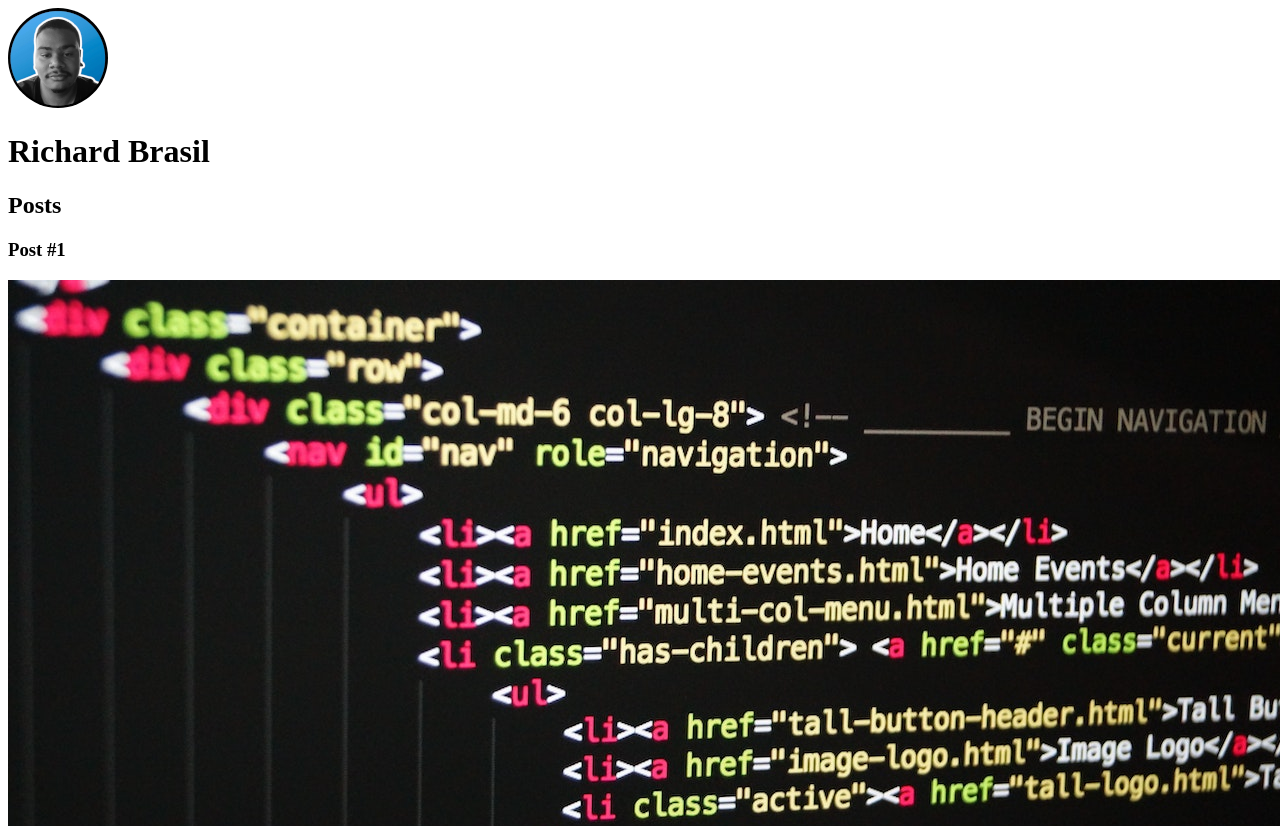
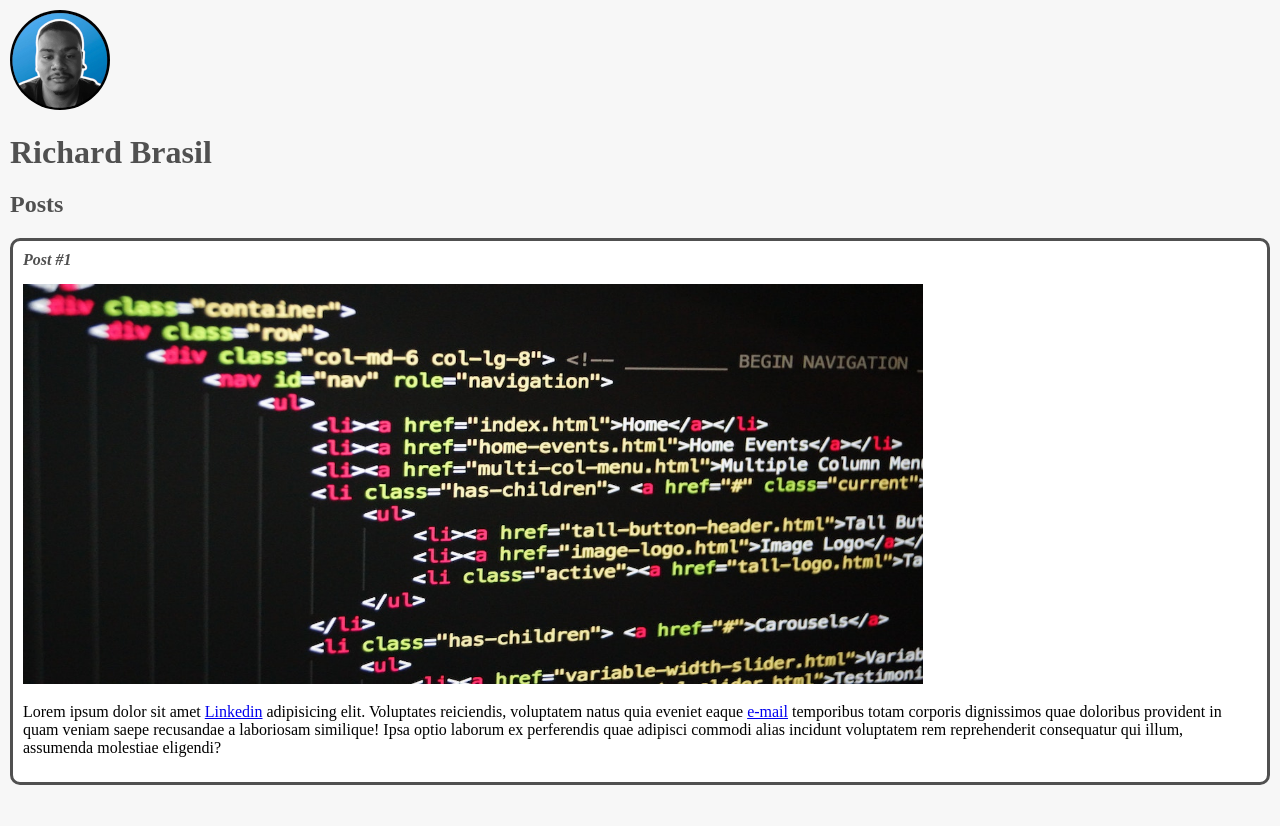
Before and after one commit to richardbrasil1/workspace, a plain HTML site: page html-css-dio/index.html in a window 1280 px wide. Shown: the top 826 px of the page. After the commit the page ends 800 px from the top, so only its background shows below. Drawn offline with Linux system fonts and the light colour scheme.

Commit message:
inclusao de estilos

```diff
--- a/html-css-dio/index.html
+++ b/html-css-dio/index.html
@@ -1,33 +1,38 @@
 <!DOCTYPE html>
 <html lang="pt-br">
+
 <head>
     <meta charset="UTF-8">
     <meta http-equiv="X-UA-Compatible" content="IE=edge">
     <meta name="viewport" content="width=device-width, initial-scale=1.0">
     <title>Site Pessoal</title>
-    <style>
-        .foto-perfil{
-            border-radius: 50%;
-        }
-    </style>
+    <link rel="stylesheet" href="style.css">
+
 </head>
+
 <body>
     <header>
         <img src="imagens/foto -perfil-att.jpg" alt="foto de rosto Richard Brasil" class="foto-perfil">
-        <h1>Richard Brasil</h1>
+        <h1 id="title">Richard Brasil</h1>
     </header>
     <section>
         <header>
-            <h2>Posts</h2>
+            <h2 class="subtitle">Posts</h2>
         </header>
-        <article>
+        <article class="post">
             <header>
-                <h3>Post #1</h3>
-                <img src="imagens/codigo-html.jpg" alt="Editor de texto contendo código HTML">
+                <h3 class="post_title">Post #1</h3>
+                <img src="imagens/codigo-html.jpg" alt="Editor de texto contendo código HTML" class="img_post">
             </header>
-            <p>Lorem ipsum dolor sit amet <a href="https://www.linkedin.com/in/richard-brasil-3a0526146/" target="_blank">Linkedin</a> adipisicing elit. Voluptates reiciendis, voluptatem natus quia eveniet eaque <a href="mailto:richardbrasil1@hotmail.com">e-mail</a> temporibus totam corporis dignissimos quae doloribus provident in quam veniam saepe recusandae a laboriosam similique! Ipsa optio laborum ex perferendis quae adipisci commodi alias incidunt voluptatem rem reprehenderit consequatur qui illum, assumenda molestiae eligendi?</p>
+            <p class="post_content">Lorem ipsum dolor sit amet <a href="https://www.linkedin.com/in/richard-brasil-3a0526146/"
+                    target="_blank">Linkedin</a> adipisicing elit. Voluptates reiciendis, voluptatem natus quia eveniet
+                eaque <a href="mailto:richardbrasil1@hotmail.com">e-mail</a> temporibus totam corporis dignissimos quae
+                doloribus provident in quam veniam saepe recusandae a laboriosam similique! Ipsa optio laborum ex
+                perferendis quae adipisci commodi alias incidunt voluptatem rem reprehenderit consequatur qui illum,
+                assumenda molestiae eligendi?</p>
         </article>
     </section>
     <footer></footer>
 </body>
+
 </html>
--- /dev/null
+++ b/html-css-dio/style.css
@@ -0,0 +1,43 @@
+*{
+    margin: 0px;
+    padding: 0px;
+ }
+body{
+    background: #f7f7f7;
+ }
+.foto-perfil {
+    border-radius: 50%;
+    margin: 10px;
+ }
+#title{
+    padding: 10px;
+}
+.subtitle{
+    padding: 10px;
+}
+ #title, .subtitle, .post_title{
+    color: #505050;
+
+ }
+ .post_title{
+    font-size: 16px;
+    font-style: italic;
+    margin-bottom: 15px;
+ }
+ .img_post{
+    width:  900px;
+    height: 400px;
+    margin-bottom: 15px;
+ }
+ .post{
+    background-color: white;
+    padding: 10px;
+    border: 3px solid #505050;
+    margin: 10px;
+    margin-bottom: 15px;
+    border-radius: 10px;
+ }
+ .post_content{
+    margin-bottom: 15px;
+
+ }
```
